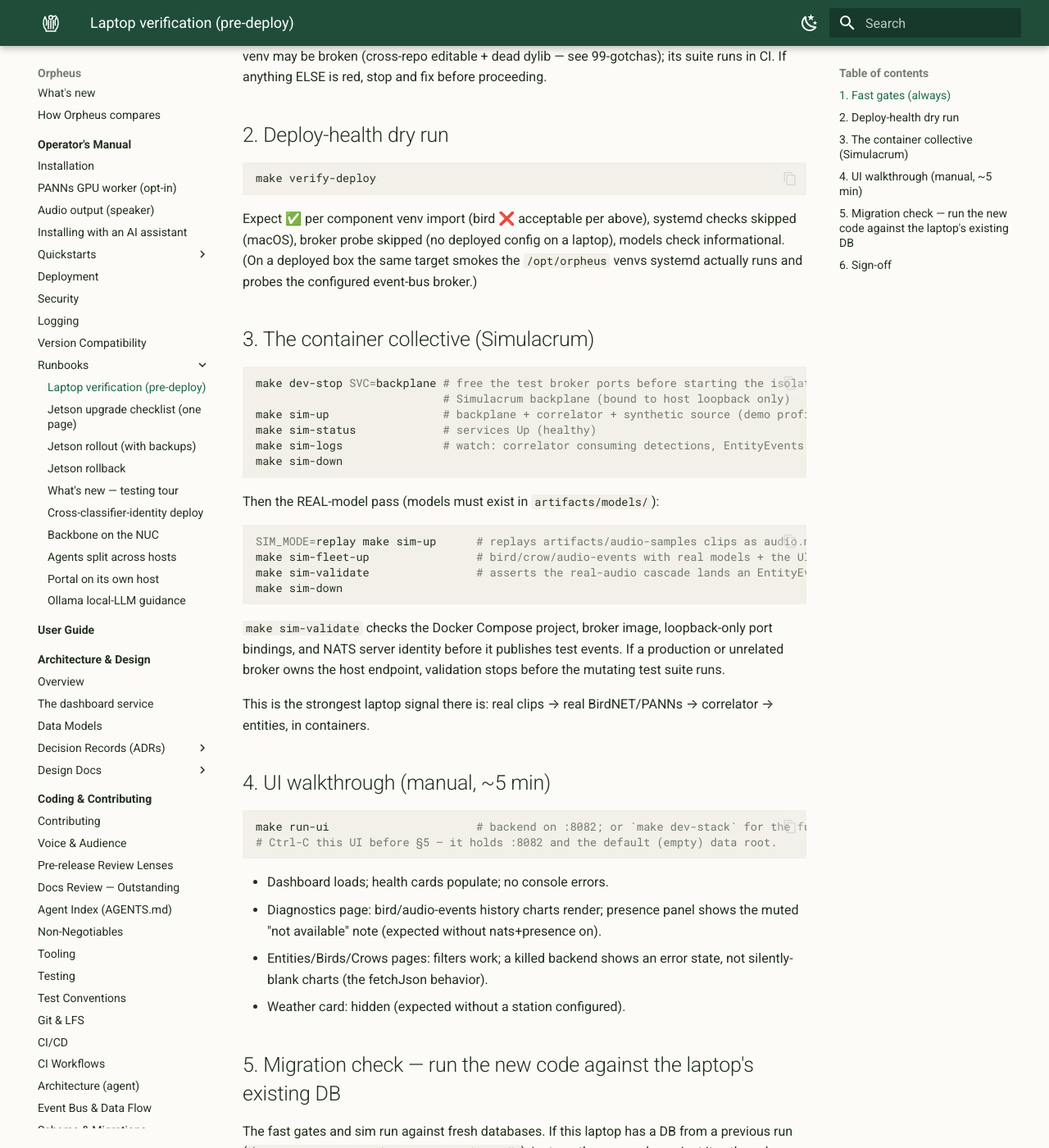
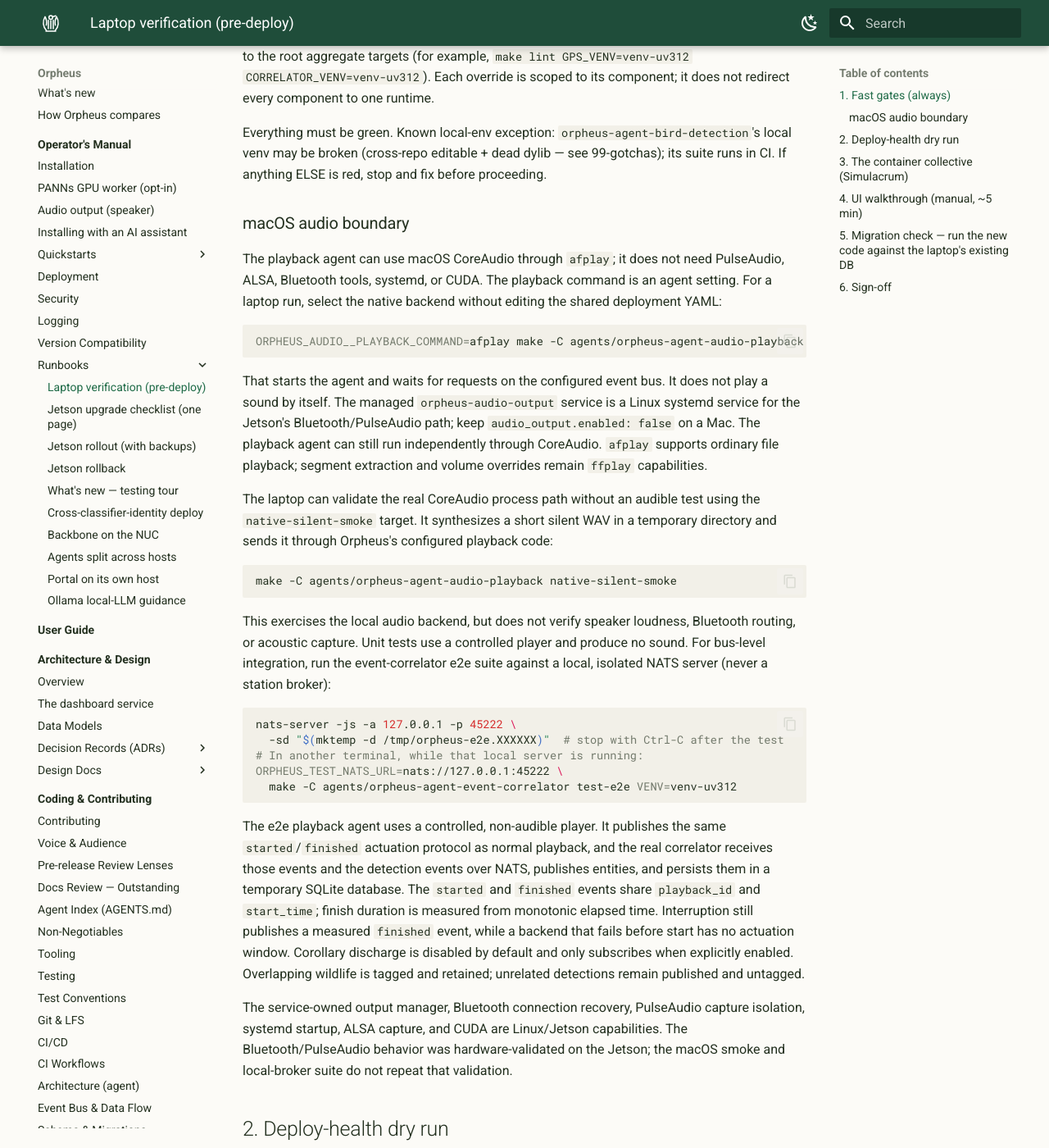
Before and after one commit to scottchronicity/orpheus, an MkDocs documentation site: the page built from docs/runbooks/laptop-verification.md, in a window 1280 px wide and 1400 px high, scrolled down 763 px. Shown: the whole window at 82% size. Built offline with MkDocs 1.6.1 and Material for MkDocs 9.7.7, drawn with Linux system fonts in a browser that asks for light colours.

Commit message:
test(mac): verify playback and corollary pipeline

````diff
--- a/docs/runbooks/laptop-verification.md
+++ b/docs/runbooks/laptop-verification.md
@@ -28,9 +28,69 @@ make guardrails                         # agent wiring / manifest catalog / docs
 make docs-build                         # docs site builds strict
 ```
 
+If GPS or the event correlator was installed into a custom virtualenv directory,
+pass that directory to the root aggregate targets (for example,
+`make lint GPS_VENV=venv-uv312 CORRELATOR_VENV=venv-uv312`). Each override is
+scoped to its component; it does not redirect every component to one runtime.
+
 Everything must be green. Known local-env exception: `orpheus-agent-bird-detection`'s
 local venv may be broken (cross-repo editable + dead dylib — see 99-gotchas); its
 suite runs in CI. If anything ELSE is red, stop and fix before proceeding.
+
+### macOS audio boundary
+
+The playback agent can use macOS CoreAudio through `afplay`; it does not need
+PulseAudio, ALSA, Bluetooth tools, systemd, or CUDA. The playback command is an
+agent setting. For a laptop run, select the native backend without editing the
+shared deployment YAML:
+
+```bash
+ORPHEUS_AUDIO__PLAYBACK_COMMAND=afplay make -C agents/orpheus-agent-audio-playback run
+```
+
+That starts the agent and waits for requests on the configured event bus. It
+does not play a sound by itself. The managed `orpheus-audio-output` service is a
+Linux systemd service for the Jetson's Bluetooth/PulseAudio path; keep
+`audio_output.enabled: false` on a Mac. The playback agent can still run
+independently through CoreAudio. `afplay` supports ordinary file playback;
+segment extraction and volume overrides remain `ffplay` capabilities.
+
+The laptop can validate the real CoreAudio process path without an audible test
+using the `native-silent-smoke` target. It synthesizes a short silent WAV in a
+temporary directory and sends it through Orpheus's configured playback code:
+
+```bash
+make -C agents/orpheus-agent-audio-playback native-silent-smoke
+```
+
+This exercises the local audio backend, but does not verify speaker loudness,
+Bluetooth routing, or acoustic capture. Unit tests use a controlled player and
+produce no sound. For bus-level integration, run the event-correlator e2e suite
+against a local, isolated NATS server (never a station broker):
+
+```bash
+nats-server -js -a 127.0.0.1 -p 45222 \
+  -sd "$(mktemp -d /tmp/orpheus-e2e.XXXXXX)"  # stop with Ctrl-C after the test
+# In another terminal, while that local server is running:
+ORPHEUS_TEST_NATS_URL=nats://127.0.0.1:45222 \
+  make -C agents/orpheus-agent-event-correlator test-e2e VENV=venv-uv312
+```
+
+The e2e playback agent uses a controlled, non-audible player. It publishes the
+same `started`/`finished` actuation protocol as normal playback, and the real
+correlator receives those events and the detection events over NATS, publishes
+entities, and persists them in a temporary SQLite database. The `started` and
+`finished` events share `playback_id` and `start_time`; finish duration is
+measured from monotonic elapsed time. Interruption still publishes a measured
+`finished` event, while a backend that fails before start has no actuation
+window. Corollary discharge is disabled by default and only subscribes when
+explicitly enabled. Overlapping wildlife is tagged and retained; unrelated
+detections remain published and untagged.
+
+The service-owned output manager, Bluetooth connection recovery, PulseAudio
+capture isolation, systemd startup, ALSA capture, and CUDA are Linux/Jetson
+capabilities. The Bluetooth/PulseAudio behavior was hardware-validated on the
+Jetson; the macOS smoke and local-broker suite do not repeat that validation.
 
 ## 2. Deploy-health dry run
 
````
Also changed, not shown: docs/operator-manual/audio-output.md (+11 -2 lines), 7 other files.
